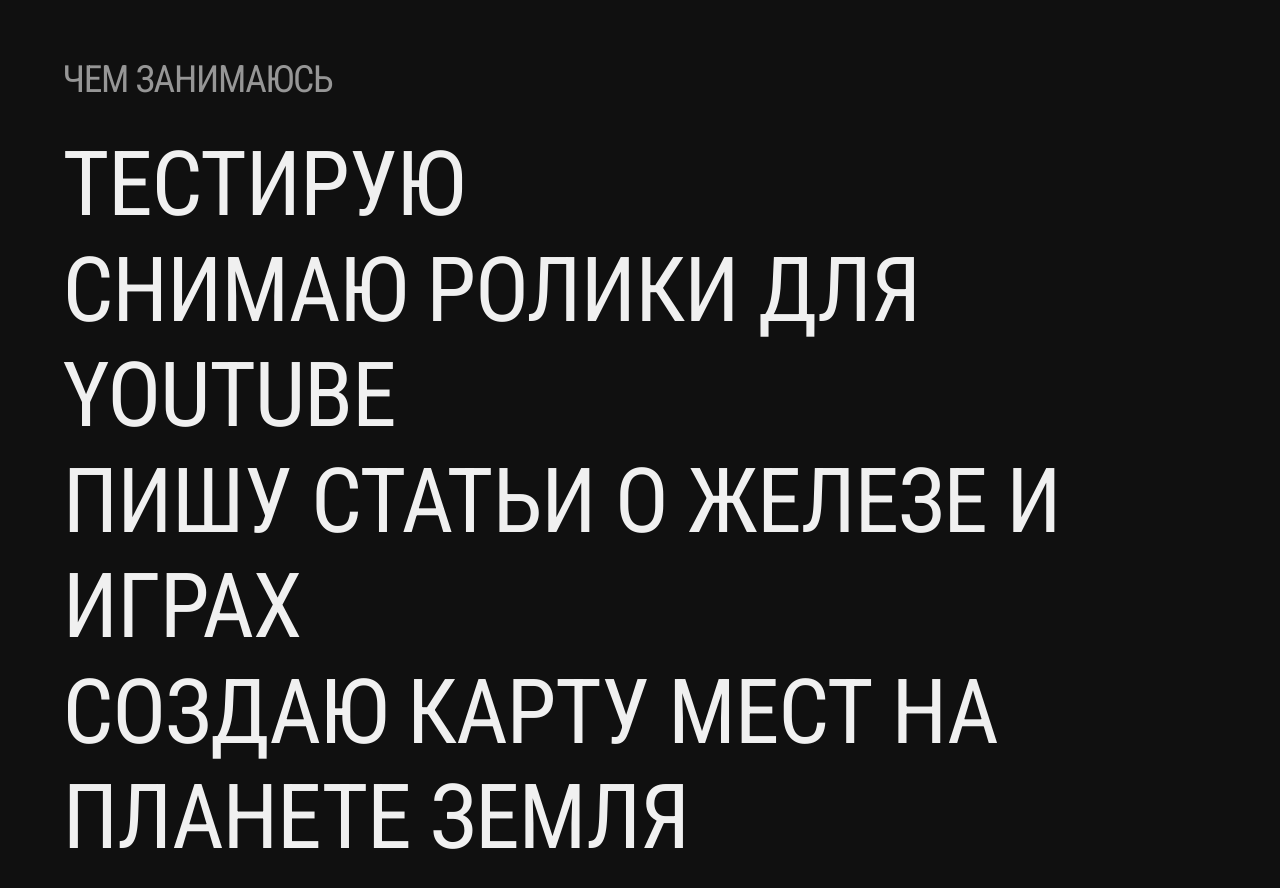
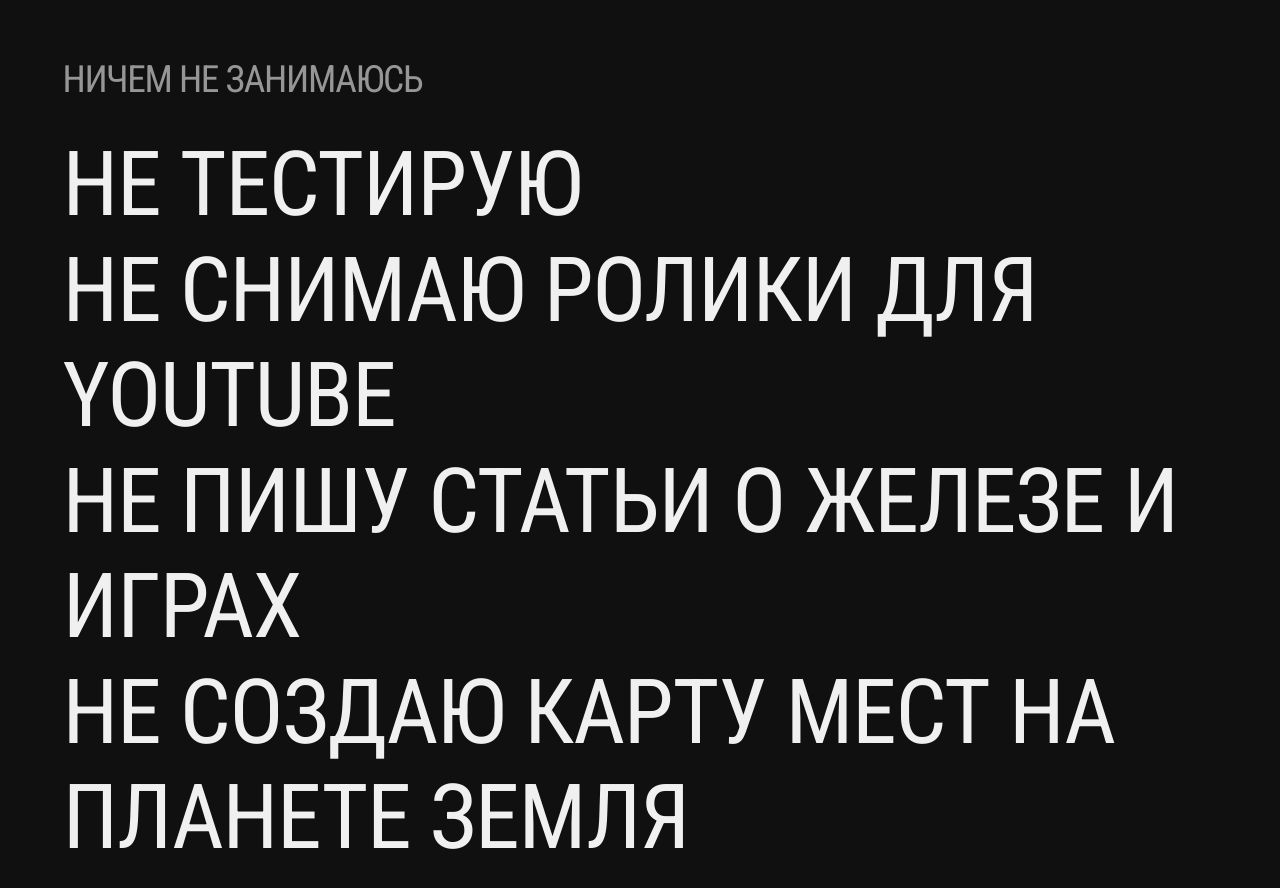
Before and after one commit to Gitshellz/Gitshellz.github.io, a plain HTML site: page index.html in a window 1280 px wide. Shown: the part 860-1748 px from the top of the page. Drawn offline with Linux system fonts and the light colour scheme.

Commit message:
ne_delaet

```diff
--- a/index.html
+++ b/index.html
@@ -30,7 +30,7 @@
     <div class="name">Прохоров Илья</div>
 
     <div class="block">
-      <div class="block-title">на связи</div>
+      <div class="block-title">не на связи, приболел</div>
       <div class="block-entries">
         <div class="entry">
           <a href="https://t.me/prokhorovi" target="_blank"> telegram</a>
@@ -48,27 +48,27 @@
     </div>
 
     <div class="block">
-      <div class="block-title">чем занимаюсь</div>
+      <div class="block-title">ничем не занимаюсь</div>
       <div class="entry">
-        <a href="https://github.com/Gitshellz/" target="_blank"> тестирую </a>
+        <a href="https://github.com/Gitshellz/" target="_blank">не тестирую </a>
       </div>
       <div class="entry">
         <a
           href="https://www.youtube.com/watch?v=MdntuMLYZ3Q"
           target="_blank"
         >
-          снимаю ролики для youtube
+          не снимаю ролики для youtube
         </a>
       </div>
       <div class="entry">
-        <a href="https://dtf.ru/" target="_blank">пишу статьи о железе и играх</a>
+        <a href="https://dtf.ru/" target="_blank">не пишу статьи о железе и играх</a>
       </div>
       <div class="entry">
         <a
           href="https://earth.google.com/web/@-8.41966625,-0.09668603,-3380.16648555a,23277620.21383524d,35y,0h,0t,0r/data=CgRCAggBOgMKATBCAggASg0I____________ARAA"
           target="_blank"
         >
-          создаю карту мест на планете Земля
+          не создаю карту мест на планете Земля
         </a>
       </div>
       </div>
```
